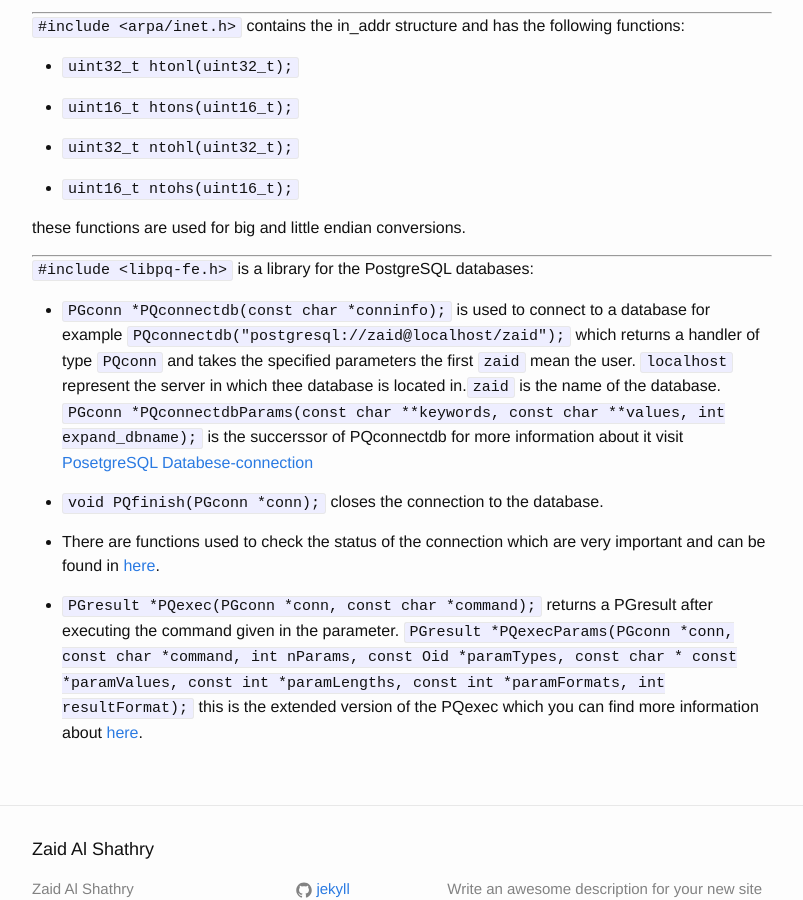
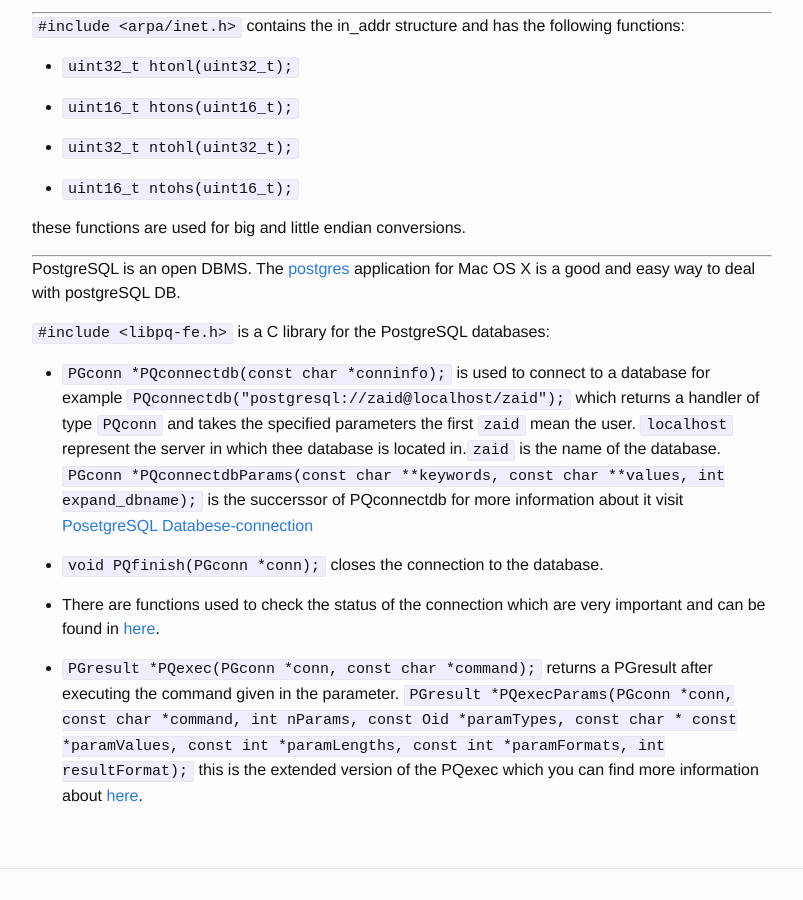
Before and after one commit to zaidmsh/zaid.github.io, a Jekyll site: the page built from _posts/2016-02-28-Cprogramming.markdown, in a window 1280 px wide and 900 px high, scrolled down 871 px. Shown: the whole window, without its empty margins (238-1041 px from the left). Built offline with Jekyll 4.4.1, drawn with Linux system fonts in a browser that asks for light colours.

Commit message:
more information about postgres

````diff
--- a/_posts/2016-02-28-Cprogramming.markdown
+++ b/_posts/2016-02-28-Cprogramming.markdown
@@ -54,8 +54,9 @@ see [<sys/socket.h>][<sys/socket.h>] for more informations.
 these functions are used for big and little endian conversions.
 
 --------------------------------------------------------------------------------------------
+PostgreSQL is an open DBMS. The [postgres][postgres] application for Mac OS X is a good and easy way to deal with postgreSQL DB.
 
-```#include <libpq-fe.h>``` is a library for the PostgreSQL databases:
+```#include <libpq-fe.h>``` is a C library for the PostgreSQL databases:
 
 - ```PGconn *PQconnectdb(const char *conninfo);``` is used to connect to a database for example ```PQconnectdb("postgresql://zaid@localhost/zaid");``` which returns a handler of type ```PQconn``` and takes the specified parameters the first ```zaid``` mean the user. ```localhost``` represent the server in which thee database is located in.``` zaid``` is the name of the database. ```PGconn *PQconnectdbParams(const char **keywords, const char **values, int expand_dbname);``` is the succerssor of PQconnectdb for more information about it visit [PosetgreSQL Databese-connection][PosetgreSQL-Databese-connection]
 
@@ -75,6 +76,7 @@ these functions are used for big and little endian conversions.
 
 
 [<sys/socket.h>]: http://pubs.opengroup.org/onlinepubs/7908799/xns/syssocket.h.html
+[postgres]: http://postgresapp.com/
 [PosetgreSQL-Databese-connection]: http://www.postgresql.org/docs/9.1/static/libpq-connect.html
 [PostgreSQL-conn-status]: http://www.postgresql.org/docs/9.1/static/libpq-status.html
 [PQexecParams]: http://www.postgresql.org/docs/9.1/static/libpq-exec.html
````
